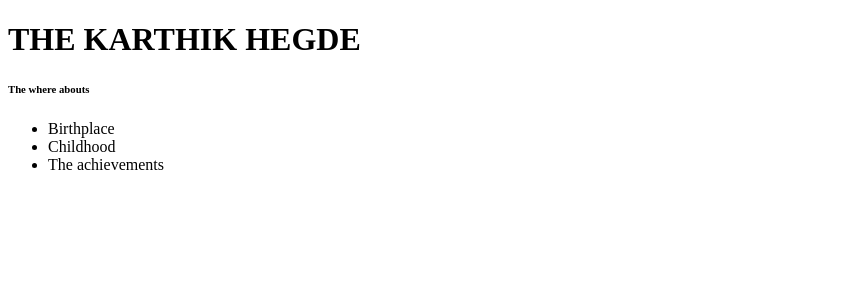
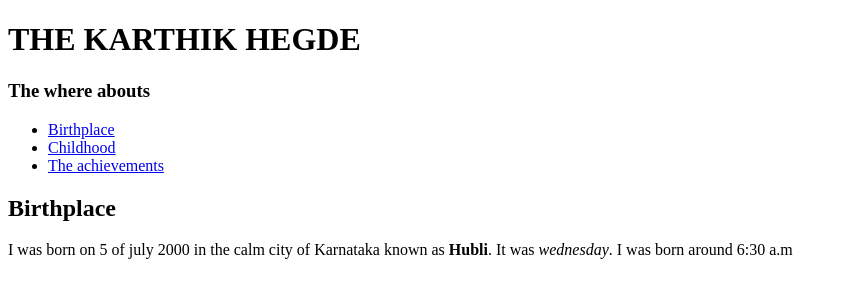
Before and after one commit to karthikhegde05/Repository-for-Hacktoberfest, a plain HTML site: page index.html in a window 1280 px wide. Shown: the whole page, without its empty margins (0-847 px from the left). Drawn offline with Linux system fonts and the light colour scheme.

Commit message:
changed the content

```diff
--- a/index.html
+++ b/index.html
@@ -9,11 +9,16 @@
 		<h1>THE KARTHIK HEGDE</h1>
 	</div>
 	<div>
-		<h6>The where abouts</h6>
+		<h3>The where abouts</h3>
 		<ul>
-			<li>Birthplace</li>
-			<li>Childhood</li>
-			<li>The achievements</li>
+			<li><a href="#birthplace">Birthplace</a></li>
+			<li><a href="#childhood">Childhood</a></li>
+			<li><a href="#achievements">The achievements</a></li>
 		</ul>
 	</div>
+	<div id="birthplace">
+		<h2>Birthplace</h2>
+		<p>I was born on 5 of july 2000 in the calm city of Karnataka known as <span><strong>Hubli</strong></span>. It was <em>wednesday</em>. I was born around 6:30 a.m</p>
+
+	</div>
 </body>
```
